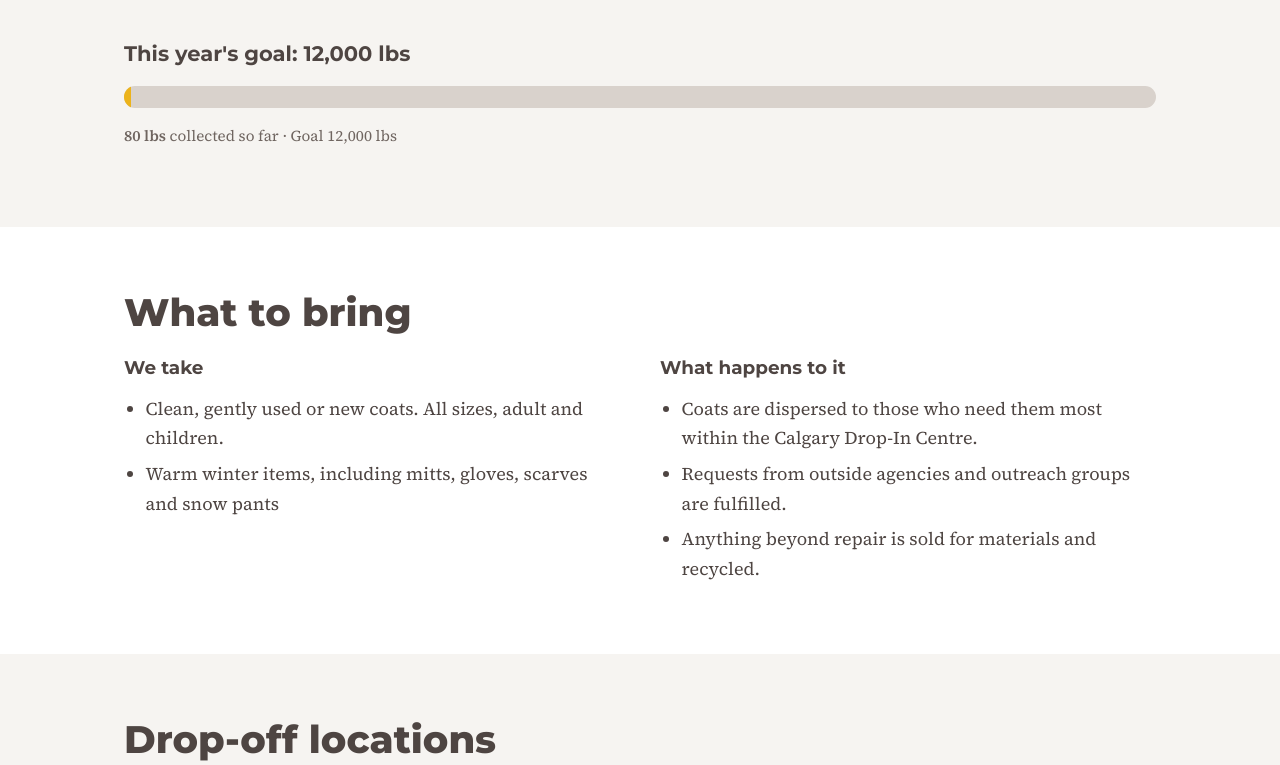
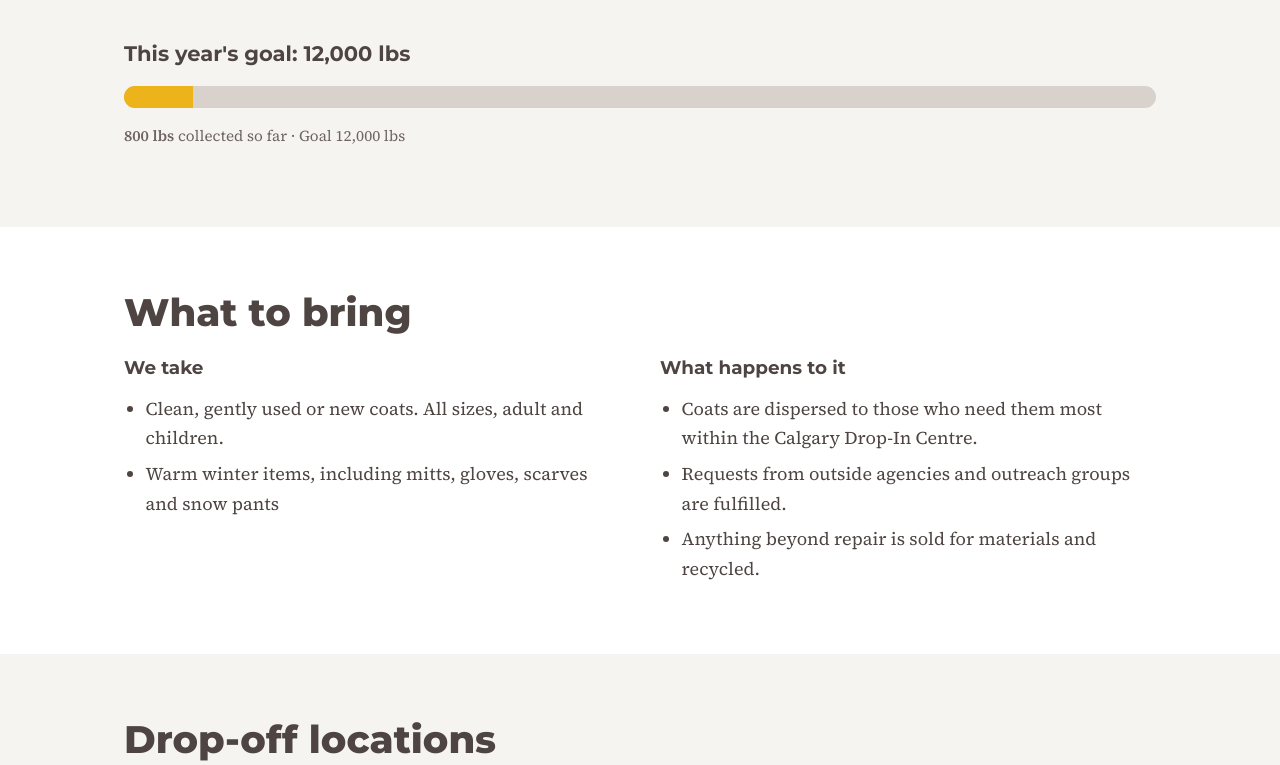
Before and after one commit to CoatsForCalgary/website, a plain HTML site: page index.html in a window 1280 px wide. Shown: the part 1386-2151 px from the top of the page. Drawn offline with Linux system fonts and the light colour scheme; a script that the page names is missing.

Commit message:
Update collected weight from 80 to 800 lbs

```diff
--- a/index.html
+++ b/index.html
@@ -70,8 +70,8 @@
   </div>
   <div class="wrap" style="margin-top:40px">
     <h3 style="margin:0">This year's goal: 12,000&nbsp;lbs</h3>
-    <div class="bar" role="img" aria-label="80 of 12,000 lbs collected so far"><i style="width:0.7%"></i></div>
-    <p class="small"><strong>80&nbsp;lbs</strong> collected so far · Goal 12,000&nbsp;lbs</p>
+    <div class="bar" role="img" aria-label="800 of 12,000 lbs collected so far"><i style="width:6.7%"></i></div>
+    <p class="small"><strong>800&nbsp;lbs</strong> collected so far · Goal 12,000&nbsp;lbs</p>
   </div>
 </section>
 
```
